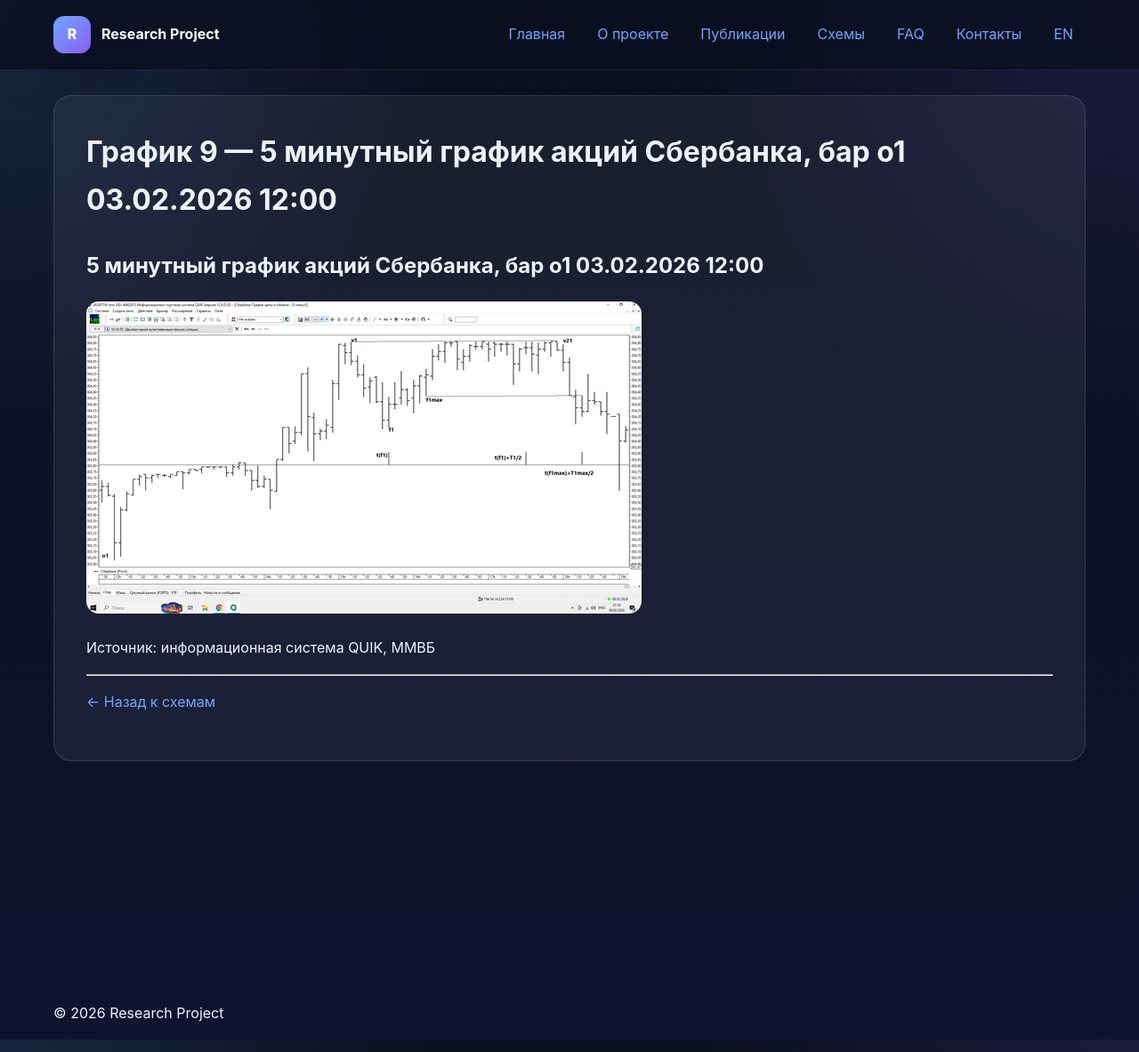
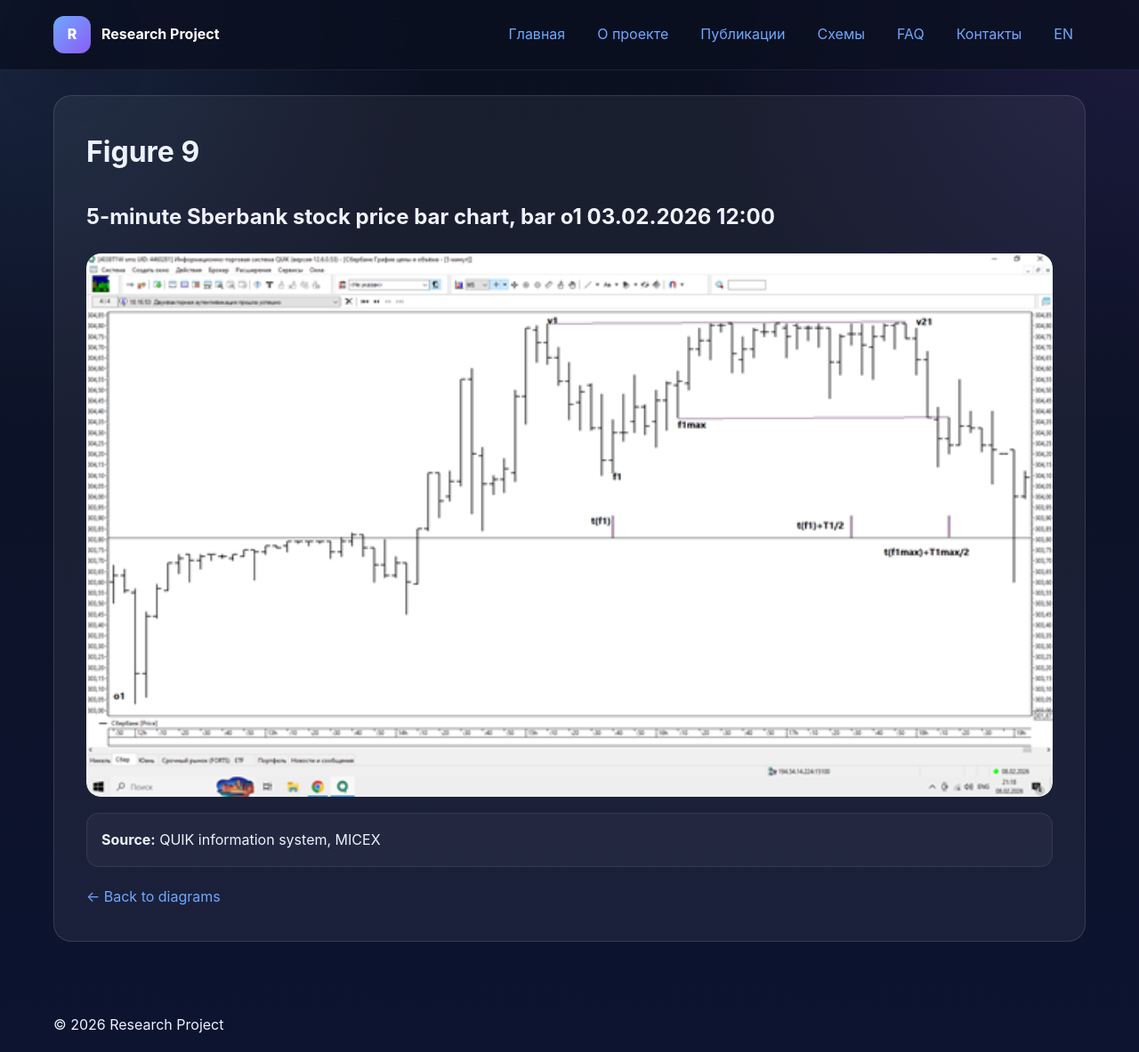
Before and after one commit to naoumov-ilia/naoumov-ilia.github.io, a Jekyll site: the page built from ru/diagrams/graph-9.md, in a window 1280 px wide and 1183 px high. Shown: the whole window at 89% size. Built offline with Jekyll 4.4.1, drawn with Linux system fonts in a browser that asks for light colours.

Commit message:
Update graph-9.md

```diff
--- a/ru/diagrams/graph-9.md
+++ b/ru/diagrams/graph-9.md
@@ -1,19 +1,27 @@
 ---
 layout: page
-title: График 9 —  5 минутный график акций Сбербанка, бар о1 03.02.2026 12:00
+title: Figure 9
 lang: ru
 ref: graph-9
+description:
 permalink: /ru/diagrams/graph-9/
 ---
 
-## 5 минутный график акций Сбербанка, бар о1 03.02.2026 12:00
+## 5-minute Sberbank stock price bar chart, bar  о1 03.02.2026   12:00
 
-<img src="/assets/images/graph-9.png" alt="График 9">
+<a class="single-diagram-image-link" href="{{ '/assets/images/graph-9.png' | relative_url }}"
+  data-title="Figure 9"><img class="single-diagram-image" src="{{ '/assets/images/graph-9.png' | relative_url }}" alt="Wave Motion"></a>
 
+<p class="single-diagram-caption">
+  <strong></strong>
+</p>
 
+<div class="single-diagram-source">
+  <strong>Source:</strong> QUIK information system, MICEX
+</div>
 
-Источник: информационная система QUIK,  ММВБ
-
----
-
-<a class="btn btn-secondary" href="/ru/diagrams/">← Назад к схемам</a>
+<div class="single-diagram-actions">
+  <a class="btn btn-secondary" href="{{ '/ru/diagrams/' | relative_url }}">
+    ← Back to diagrams
+  </a>
+</div>
```
